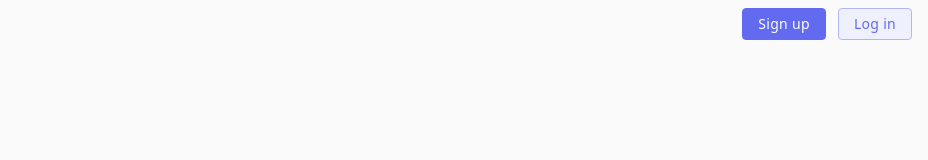
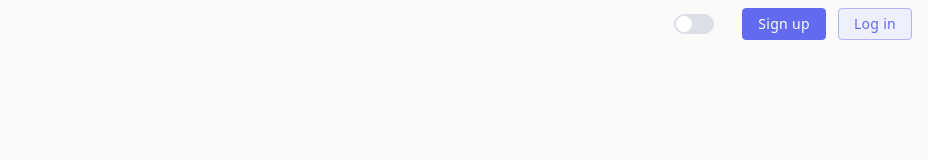
Before and after one commit to dvlpr-shivendra/project-manager-frontend, a Vue app: page /login in a window 1280 px wide. Shown: the top 160 px of the page, without its empty margins (352-1280 px from the left). Built offline with nearby package versions, Linux system fonts and the light colour scheme.

Commit message:
WIP: dark theme

```diff
--- a/index.html
+++ b/index.html
@@ -1,5 +1,5 @@
 <!doctype html>
-<html lang="en">
+<html class="dark" lang="en">
   <head>
     <meta charset="UTF-8" />
     <link rel="icon" href="%VITE_APP_FEVICON%" />
--- a/src/components/navigation/Navbar.vue
+++ b/src/components/navigation/Navbar.vue
@@ -6,6 +6,9 @@
 
     <div>
       <search-drawer  v-if="loggedIn" />
+      <el-button type="text" class="ml-4" round>
+        <dark-mode-toggle />
+      </el-button>
       <el-button color="#626aef" style="color: white" v-if="!loggedIn">
         <router-link to="/signup">Sign up</router-link>
       </el-button>
@@ -35,7 +38,8 @@
 import { ref, type Ref } from 'vue';
 import { ArrowDown } from '@element-plus/icons-vue'
 import { getUser, getLoggedIn } from '@/helpers/auth';
-import SearchDrawer from '../ui/SearchDrawer.vue';
+import SearchDrawer from '@/components/ui/SearchDrawer.vue';
+import DarkModeToggle from '@/components/ui/DarkModeToggle.vue';
 
 const user: Ref<User> = ref(getUser() as User)
 const loggedIn: Ref<boolean> = ref(getLoggedIn())
--- a/src/components/tasks/Task.vue
+++ b/src/components/tasks/Task.vue
@@ -1,7 +1,7 @@
 <template>
   <div class="shadow h-screen">
     <div
-      class="w-full flex justify-between items-center border border-gray-200 px-4 py-2"
+      class="w-full flex justify-between items-center border border-gray-200 dark:border-gray-900 px-4 py-2"
     >
       <div>
         <el-tooltip
--- a/src/components/tasks/TaskList.vue
+++ b/src/components/tasks/TaskList.vue
@@ -109,7 +109,7 @@
     <Transition name="fade">
       <div
         v-if="activeTask"
-        class="bg-white absolute w-screen h-screen z-10 left-0 top-0 md:w-full md:h-full md:right-0 md:left-auto"
+        class="bg-white dark:bg-neutral-900 absolute w-screen h-screen z-10 left-0 top-0 md:w-full md:h-full md:right-0 md:left-auto"
         :class="{ 'md:w-1/2 lg:w-4/12 2xl:w-3/12': activeTask }"
       >
         <task :task="activeTask" @close="closeTask" />
--- /dev/null
+++ b/src/components/ui/DarkModeToggle.vue
@@ -0,0 +1,16 @@
+<template>
+  <el-switch v-model="dark" @change="apply" />
+</template>
+
+<script setup lang="ts">
+import { watch } from 'vue'
+import { localStorageRef } from '@/composables/localStorageRef'
+
+const dark = localStorageRef<boolean>('darkMode', false)
+
+function apply() {
+  document.documentElement.classList.toggle('dark', dark.value)
+}
+
+watch(dark, apply, { immediate: true })
+</script>
--- /dev/null
+++ b/src/composables/localStorageRef.ts
@@ -0,0 +1,9 @@
+import { ref, watch } from 'vue'
+
+export function localStorageRef<T>(key: string, defaultValue: T) {
+  const stored = localStorage.getItem(key)
+  const r = ref<T>(stored ? JSON.parse(stored) : defaultValue)
+
+  watch(r, v => localStorage.setItem(key, JSON.stringify(v)), { deep: true })
+  return r
+}
--- a/src/main.ts
+++ b/src/main.ts
@@ -1,6 +1,6 @@
 import { createApp } from 'vue'
 import { createPinia } from 'pinia'
-
+import 'element-plus/theme-chalk/dark/css-vars.css'
 import '@/styles/index.css'
 
 import ElementPlus from 'element-plus'
--- a/src/styles/index.css
+++ b/src/styles/index.css
@@ -1,4 +1,5 @@
 @import "tailwindcss";
+@custom-variant dark (&:where(.dark, .dark *));
 
 :root {
   /* Primary Purple Theme */
```
Also changed, not shown: src/App.css (+0 -7 lines).
